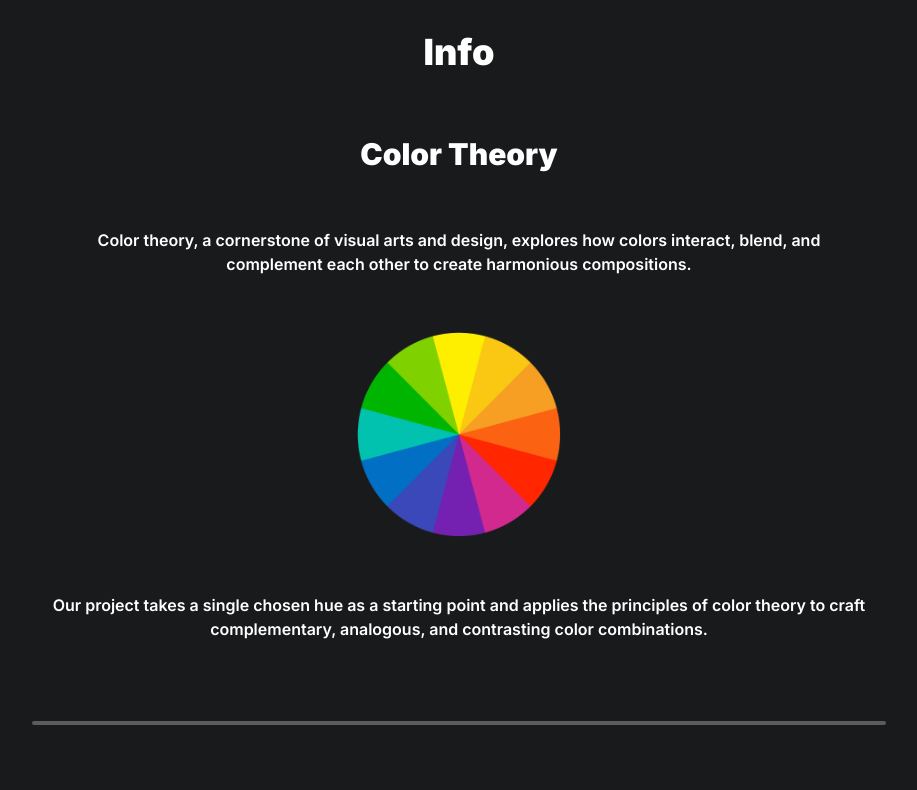
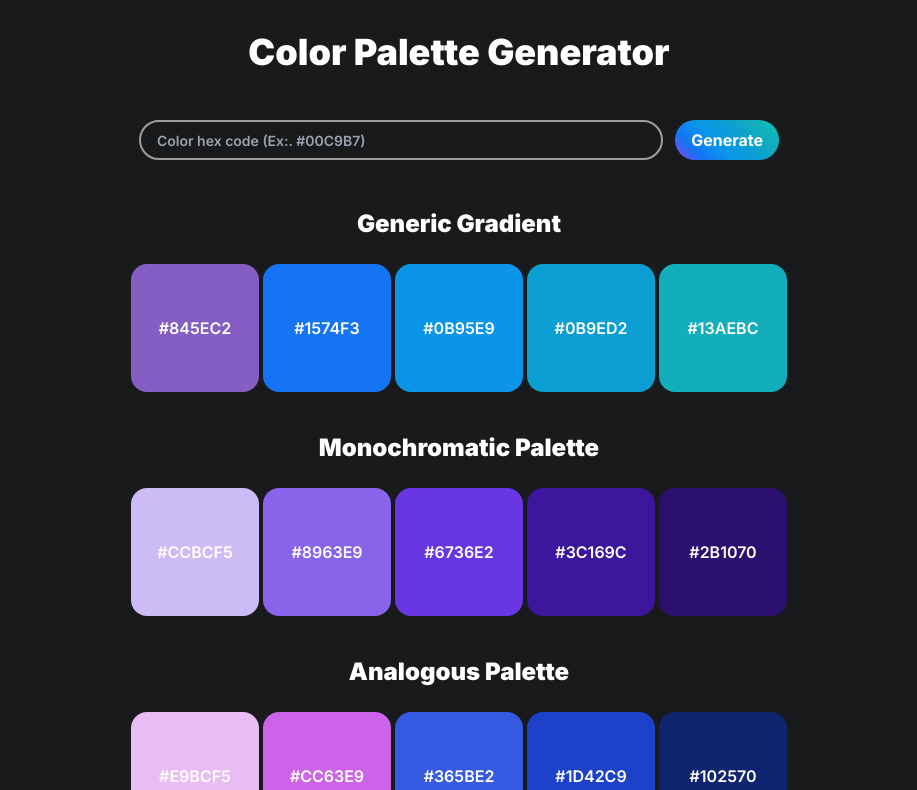
Before and after one commit to joaomcsferreira/color-wizardry, a Next.js app: page / in a window 1280 px wide. Shown: the part 720-1510 px from the top of the page, without its empty margins (181-1098 px from the left). Built offline with nearby package versions, Linux system fonts and the light colour scheme.

Commit message:
feat: Added palettes page

```diff
--- a/src/app/page.tsx
+++ b/src/app/page.tsx
@@ -1,11 +1,13 @@
 import Contact from "@/components/Contact"
 import Home from "@/components/Home"
 import Info from "@/components/Info"
+import Palettes from "@/components/Palettes"
 
 export default function App() {
   return (
     <main>
       <Home />
+      <Palettes />
       <Info />
       <Contact />
     </main>
--- /dev/null
+++ b/src/components/Palettes/index.css.ts
@@ -0,0 +1,15 @@
+const styles = {
+  container: "flex flex-col py-10 gap-12 justify-center",
+  title: "text-3xl font-black text-center md:text-4xl",
+  generator: "flex gap-3 m-auto md:w-6/12",
+  generatorInput:
+    "bg-transparent border-2 border-gainsboro rounded-full text-sm m-auto h-10 pl-4 md:w-full",
+  palettes: "flex flex-col gap-10 items-center text-center",
+  palette: "flex flex-col gap-6",
+  paletteName: "font-black text-2xl",
+  paletteColors: "flex flex-col gap-2 md:flex-row md:gap-1",
+  color:
+    "w-[90vw] p-4 rounded-2xl flex items-center justify-center md:w-[10vw] md:h-[10vw]",
+}
+
+export default styles
--- /dev/null
+++ b/src/components/Palettes/index.tsx
@@ -0,0 +1,69 @@
+"use client"
+
+import React from "react"
+import Button from "../utils/Button"
+import styles from "./index.css"
+
+const colorTypes = [
+  {
+    id: 0,
+    name: "Generic Gradient",
+    colors: ["#845EC2", "#1574F3", "#0B95E9", "#0B9ED2", "#13AEBC"],
+  },
+  {
+    id: 1,
+    name: "Monochromatic Palette",
+    colors: ["#CCBCF5", "#8963E9", "#6736E2", "#3C169C", "#2B1070"],
+  },
+  {
+    id: 2,
+    name: "Analogous Palette",
+    colors: ["#E9BCF5", "#CC63E9", "#365BE2", "#1D42C9", "#102570"],
+  },
+]
+
+const Palettes = () => {
+  const [inputCode, setInputCode] = React.useState<string>("")
+
+  return (
+    <div className={styles.container}>
+      <h1 className={styles.title}>Color Palette Generator</h1>
+
+      <div className={styles.generator}>
+        <input
+          type="text"
+          className={styles.generatorInput}
+          placeholder="Color hex code (Ex:. #00C9B7)"
+          onChange={({ target }: React.ChangeEvent<HTMLInputElement>) =>
+            setInputCode(target.value)
+          }
+          value={inputCode}
+        />
+
+        <Button>Generate</Button>
+      </div>
+
+      <div className={styles.palettes}>
+        {colorTypes.map((colorType) => (
+          <div key={colorType.id} className={styles.palette}>
+            <h2 className={styles.paletteName}>{colorType.name}</h2>
+
+            <div className={styles.paletteColors}>
+              {colorType.colors.map((color) => (
+                <div
+                  key={color}
+                  className={styles.color}
+                  style={{ backgroundColor: color }}
+                >
+                  {color}
+                </div>
+              ))}
+            </div>
+          </div>
+        ))}
+      </div>
+    </div>
+  )
+}
+
+export default Palettes
```
